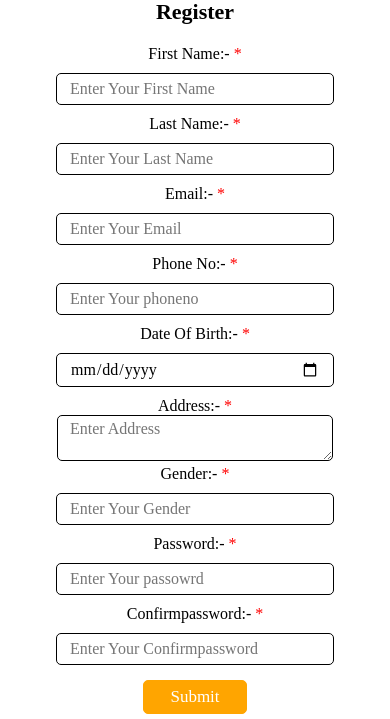
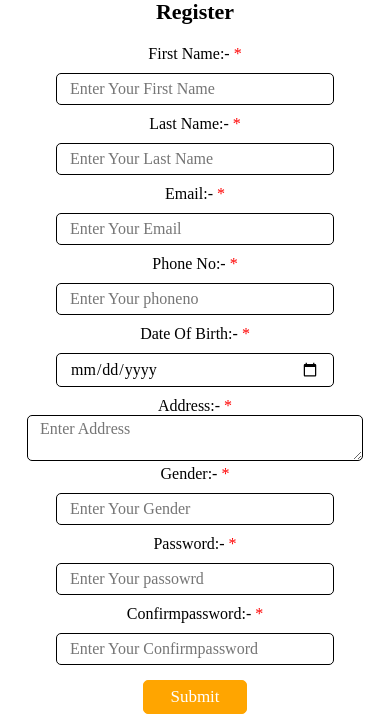
Before and after one commit to Milanmiyani/finalfile, a PHP site: page /register.html in a window 390 px wide. Shown: the part 157-876 px from the top of the page. Run offline with PHP 8.4, Linux system fonts and the light colour scheme.

Commit message:
Update register.css

```diff
--- a/register.css
+++ b/register.css
@@ -131,7 +131,7 @@
 }
 @media(max-width: 1025px){
     .register form #address{
-        width: 250px;
+        width:310px;
     }
 
 
```
